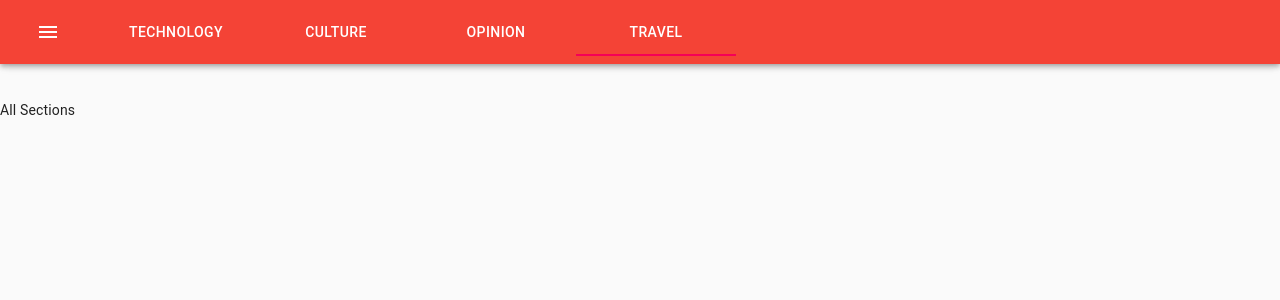
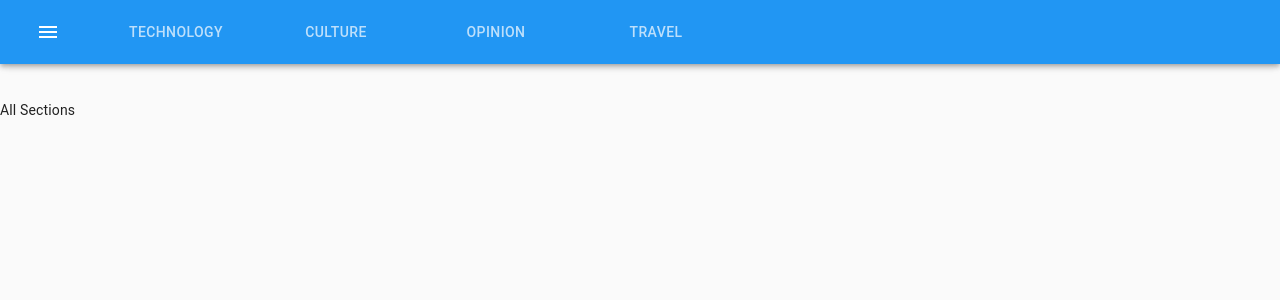
Before and after one commit to colealbon/cafe-society, a React app: page / in a window 1280 px wide. Shown: the top 300 px of the page. Built offline with nearby package versions, Linux system fonts and the light colour scheme.

Commit message:
fiddle with routing warnings

```diff
--- a/src/components/Home.js
+++ b/src/components/Home.js
@@ -60,20 +60,29 @@ export const Home = ({ text, sections, section, leftDrawer, handleDrawerOpen, ha
                 </IconButton>
                 <Typography variant="h6" color="inherit" noWrap>
                   <Toolbar variant="dense">
-                    <Tabs value={(location.pathname === '/') ? '/' : location.pathname}>
+                    <Tabs value='/'>
                     {sections.filter((section) => !section.muted).map((section) => {
-                      return <Tab key={section.id} label={section.name} onClick={()=> handleSetSection(section)} value="/" component={Link} to="/" />
+                      const nameToPath = (name) => {
+                        return name.toLowerCase().replace(' ', '-')
+                      }
+                      return <Tab value={nameToPath(section.name)} key={section.name} label={section.name} onClick={()=> handleSetSection(section)} component={Link} to="/" />
                     })}
+                    <Tab hidden disabled value="/" component={Link} to="/" />
                     <Tab hidden disabled value="/section-list" component={Link} to="/section-list" />
-
                     </Tabs>
-
                   </Toolbar>
                 </Typography>
               </Toolbar>
             </AppBar>
             <Switch>
               <Route path='/' exact component={Content} />
+              {sections.filter((section) => !section.muted).map((section) => {
+                const nameToPath = (name) => {
+                  return name.toLowerCase().replace(' ', '-')
+                }
+                return <Route exact path={`/${nameToPath(section.name)}`} key={section.name} label={section.name} onClick={()=> handleSetSection(section)} component={Link} to="/" />
+              })}
+
             </Switch>
             <LeftDrawer />
           </Fragment>
--- a/src/theme/index.js
+++ b/src/theme/index.js
@@ -1,10 +1,10 @@
 import { createMuiTheme } from '@material-ui/core/styles'
-//import blue from '@material-ui/core/colors/blue';
+import blue from '@material-ui/core/colors/blue';
 import red from '@material-ui/core/colors/red';
 
 export default createMuiTheme({
   palette: {
-    primary: red,
+    primary: blue,
   },  typography: {
       useNextVariants: true,
     }
```
